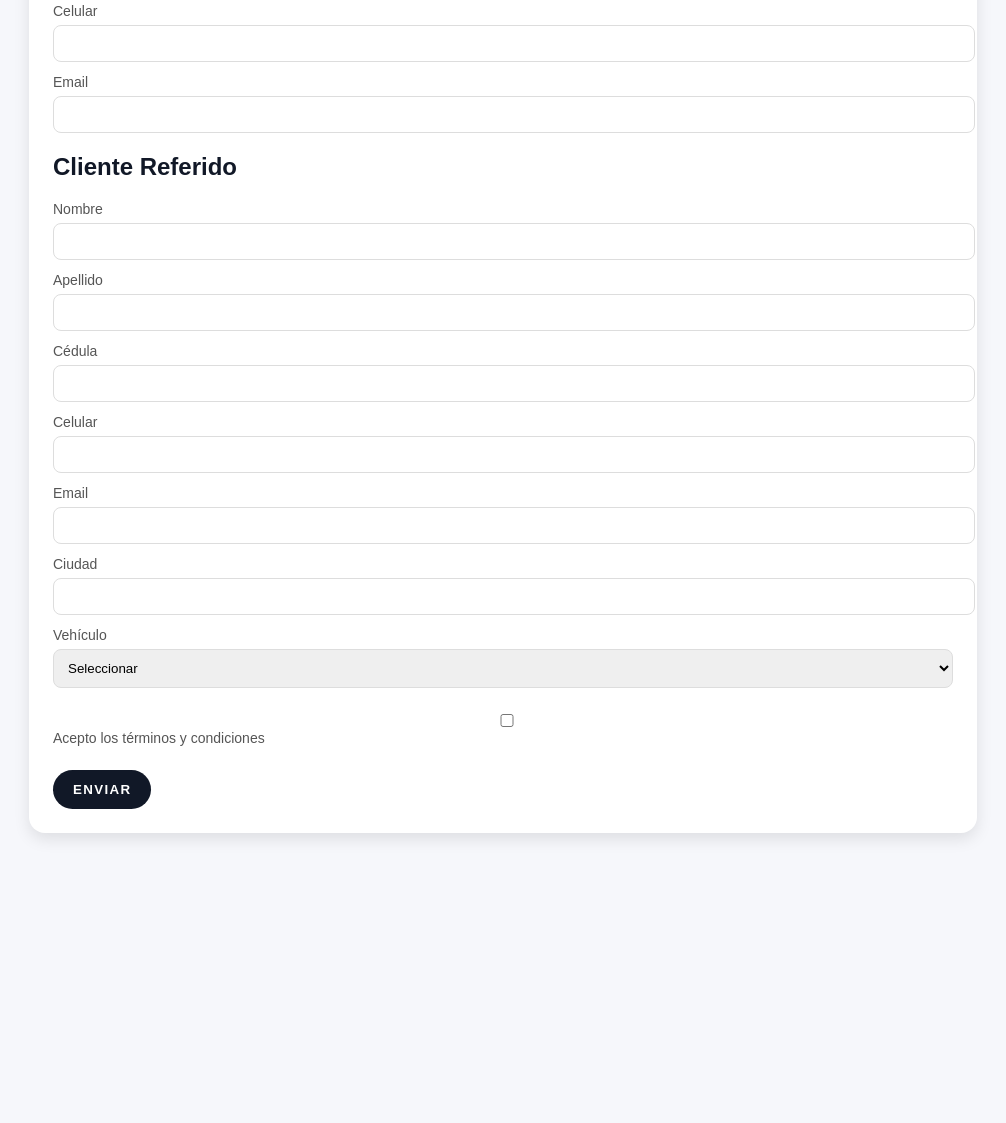
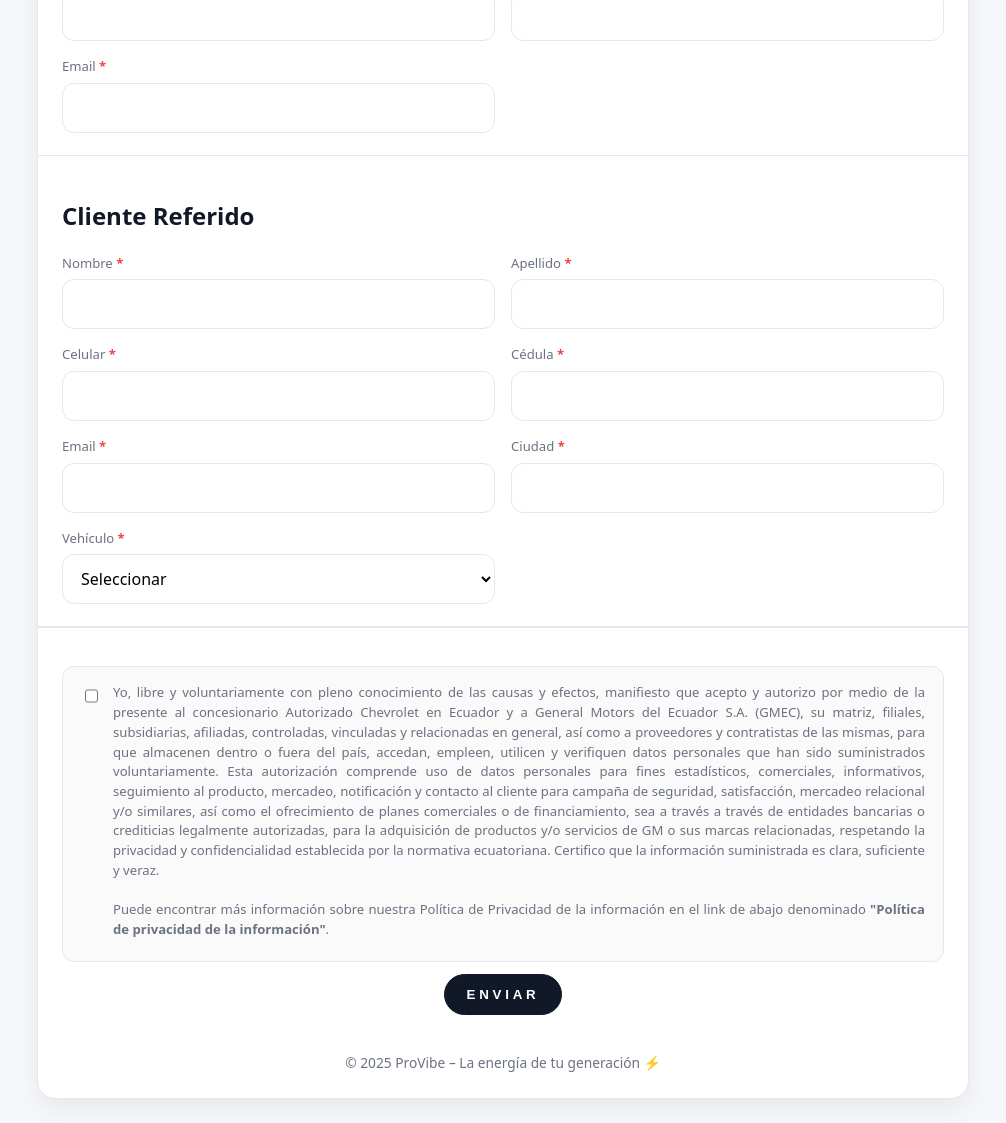
Before and after one commit to lgespinoza2-create/provibeform, a plain HTML site: page index.html in a window 1280 px wide. Shown: the part 480-1603 px from the top of the page, without its empty margins (137-1143 px from the left). Before the commit the page ends 1353 px from the top, so only its background shows below. Drawn offline with Linux system fonts and the light colour scheme.

Commit message:
Update index.html

```diff
--- a/index.html
+++ b/index.html
@@ -5,100 +5,191 @@
   <meta name="viewport" content="width=device-width, initial-scale=1" />
   <title>PLAN REFIERE - ProVibe</title>
   <style>
-    body {
-      font-family: Arial, sans-serif;
-      background: #f6f7fb;
-      margin: 0;
-      color: #111827;
+    :root{
+      --bg:#f6f7fb;
+      --card:#ffffff;
+      --ink:#111827;
+      --muted:#6b7280;
+      --line:#e5e7eb;
+      --primary:#111827;
+      --accent:#2563eb;
+      --radius:18px;
     }
-    .wrap {
-      max-width: 900px;
+    *{box-sizing:border-box}
+    html,body{height:100%}
+    body{
+      margin:0;
+      background:var(--bg);
+      color:var(--ink);
+      font-family: ui-sans-serif, system-ui, -apple-system, Segoe UI, Roboto, Helvetica, Arial;
+      line-height:1.5;
+    }
+    .wrap{
+      max-width: 980px;
       margin: 40px auto;
-      background: white;
       padding: 24px;
-      border-radius: 16px;
-      box-shadow: 0 6px 16px rgba(0,0,0,0.1);
     }
-    header {
-      display: flex;
-      justify-content: space-between;
-      align-items: center;
-      border-bottom: 2px solid #e5e7eb;
-      padding-bottom: 12px;
-      margin-bottom: 24px;
+    .card{
+      background: var(--card);
+      border:1px solid var(--line);
+      border-radius: var(--radius);
+      box-shadow: 0 10px 24px rgba(0,0,0,.06);
+      overflow:hidden;
     }
-    header img {
-      width: 120px;
+    header{
+      display:flex;
+      align-items:center;
+      justify-content:space-between;
+      gap:12px;
+      padding: 20px 28px;
+      border-bottom:1px solid var(--line);
     }
-    h1 {
-      text-transform: uppercase;
-      letter-spacing: .1em;
+    header img{
+      width:150px;
+      height:auto;
     }
-    label {
-      display: block;
-      margin-top: 12px;
-      font-size: 14px;
-      color: #555;
+    .title-block{
+      flex:1;
+      text-align:right;
     }
-    input, select {
-      width: 100%;
-      padding: 10px;
-      border: 1px solid #ddd;
-      border-radius: 8px;
-      margin-top: 6px;
+    .title-block h1{
+      margin:0;
+      font-size:clamp(22px,3vw,30px);
+      letter-spacing:.12em;
+      text-transform:uppercase;
+      color:var(--primary);
     }
-    button {
-      margin-top: 24px;
-      padding: 12px 20px;
-      border: none;
-      background: #111827;
-      color: white;
+    .title-block span{
+      display:block;
+      font-size:.9rem;
+      color:var(--muted);
+      font-style:italic;
+    }
+    .blue-lightning{
+      color:#2563eb;
+      font-weight:bold;
+    }
+    .section{
+      padding: 22px 24px;
+      border-bottom:1px solid var(--line);
+    }
+    .grid{
+      display:grid;
+      grid-template-columns: repeat(12, 1fr);
+      gap:16px;
+    }
+    .field{grid-column: span 12;}
+    @media (min-width:640px){
+      .field.sm-6{grid-column: span 6}
+    }
+    label{
+      display:block;
+      font-size:.82rem;
+      color:var(--muted);
+      margin-bottom:6px;
+    }
+    input, select{
+      width:100%;
+      border:1px solid var(--line);
+      border-radius:12px;
+      padding:12px 14px;
+      font:inherit;
+      background:white;
+      outline:none;
+    }
+    input:focus, select:focus{
+      border-color:#cbd5e1;
+      box-shadow: 0 0 0 4px rgba(37,99,235,.08);
+    }
+    .required::after{
+      content:" *";
+      color:#ef4444;
+      font-weight:700;
+    }
+    .actions{
+      display:flex;
+      flex-direction:column;
+      align-items:center;
+      padding: 22px 24px 28px;
+      border-top:1px solid var(--line);
+    }
+    .btn{
+      appearance:none;
+      border:1px solid var(--primary);
+      background:var(--primary);
+      color:white;
+      padding:12px 22px;
       border-radius: 999px;
-      cursor: pointer;
-      text-transform: uppercase;
-      letter-spacing: .1em;
-      font-weight: bold;
+      font-weight:700;
+      letter-spacing:.28em;
+      text-transform:uppercase;
+      cursor:pointer;
+      margin-top:12px;
     }
-    button:hover {
-      background: #2563eb;
+    .consent{
+      margin-top: 16px;
+      background:#fafafa;
+      border:1px solid var(--line);
+      border-radius:12px;
+      padding:16px 18px;
+      font-size:.92rem;
+      color:#1f2937;
+      text-align:justify;
+    }
+    .consent label{
+      display:flex;
+      align-items:flex-start;
+      gap:12px;
+    }
+    .consent input[type="checkbox"]{
+      width:20px;height:20px;margin-top:3px;
+      accent-color: var(--accent);
+    }
+    .help{
+      padding:10px 24px 24px;
+      color:var(--muted);
+      font-size:.86rem;
+      text-align:center;
     }
   </style>
 </head>
 <body>
   <div class="wrap">
+    <div class="card">
       <header>
-      <img src="logoprovibe.png" alt="Logo ProVibe">
+        <!-- Si en GitHub tu archivo se llama distinto, cámbialo aquí -->
+        <img src="logoprovibe.png" alt="Logo ProVibe" />
+        <div class="title-block">
           <h1>Plan Refiere</h1>
+          <span>Impulsando conexiones con energía <span class="blue-lightning">⚡</span> ProVibe</span>
+        </div>
       </header>
 
+      <!-- FORM: añadí id para el JS y required en consentimiento -->
       <form id="proVibeForm">
+        <section class="section">
           <h2>Referente</h2>
-      <label>Nombre</label>
-      <input type="text" id="ref_nombre" required>
-      <label>Apellido</label>
-      <input type="text" id="ref_apellido" required>
-      <label>Cédula</label>
-      <input type="text" id="ref_cedula" required>
-      <label>Celular</label>
-      <input type="text" id="ref_celular" required>
-      <label>Email</label>
-      <input type="email" id="ref_email" required>
+          <div class="grid">
+            <div class="field sm-6"><label class="required" for="ref_nombre">Nombre</label><input id="ref_nombre" name="ref_nombre" type="text" required></div>
+            <div class="field sm-6"><label class="required" for="ref_apellido">Apellido</label><input id="ref_apellido" name="ref_apellido" type="text" required></div>
+            <div class="field sm-6"><label class="required" for="ref_cedula">Cédula</label><input id="ref_cedula" name="ref_cedula" type="text" required></div>
+            <div class="field sm-6"><label class="required" for="ref_celular">Celular</label><input id="ref_celular" name="ref_celular" type="tel" required></div>
+            <div class="field sm-6"><label class="required" for="ref_email">Email</label><input id="ref_email" name="ref_email" type="email" required></div>
+          </div>
+        </section>
 
+        <section class="section">
           <h2>Cliente Referido</h2>
-      <label>Nombre</label>
-      <input type="text" id="cli_nombre" required>
-      <label>Apellido</label>
-      <input type="text" id="cli_apellido" required>
-      <label>Cédula</label>
-      <input type="text" id="cli_cedula" required>
-      <label>Celular</label>
-      <input type="text" id="cli_celular" required>
-      <label>Email</label>
-      <input type="email" id="cli_email" required>
-      <label>Ciudad</label>
-      <input type="text" id="cli_ciudad" required>
-      <label>Vehículo</label>
-      <select id="cli_vehiculo" required>
+          <div class="grid">
+            <div class="field sm-6"><label class="required" for="cli_nombre">Nombre</label><input id="cli_nombre" name="cli_nombre" type="text" required></div>
+            <div class="field sm-6"><label class="required" for="cli_apellido">Apellido</label><input id="cli_apellido" name="cli_apellido" type="text" required></div>
+            <div class="field sm-6"><label class="required" for="cli_celular">Celular</label><input id="cli_celular" name="cli_celular" type="tel" required></div>
+            <div class="field sm-6"><label class="required" for="cli_cedula">Cédula</label><input id="cli_cedula" name="cli_cedula" type="text" required></div>
+            <div class="field sm-6"><label class="required" for="cli_email">Email</label><input id="cli_email" name="cli_email" type="email" required></div>
+            <div class="field sm-6"><label class="required" for="cli_ciudad">Ciudad</label><input id="cli_ciudad" name="cli_ciudad" type="text" required></div>
+            <div class="field sm-6">
+              <label class="required" for="cli_vehiculo">Vehículo</label>
+              <select id="cli_vehiculo" name="cli_vehiculo" required>
                 <option value="">Seleccionar</option>
                 <option>Chevrolet Onix</option>
                 <option>Chevrolet Spark EUV</option>
@@ -107,50 +198,63 @@
                 <option>Chevrolet N400</option>
                 <option>Chevrolet Colorado</option>
               </select>
+            </div>
+          </div>
+        </section>
 
-      <label style="margin-top: 20px;">
-        <input type="checkbox" required> Acepto los términos y condiciones
+        <div class="actions">
+          <div class="consent">
+            <label>
+              <input type="checkbox" id="consent" name="consent" required>
+              <span>
+                Yo, libre y voluntariamente con pleno conocimiento de las causas y efectos, manifiesto que acepto y autorizo por medio de la presente al concesionario Autorizado Chevrolet en Ecuador y a General Motors del Ecuador S.A. (GMEC), su matriz, filiales, subsidiarias, afiliadas, controladas, vinculadas y relacionadas en general, así como a proveedores y contratistas de las mismas, para que almacenen dentro o fuera del país, accedan, empleen, utilicen y verifiquen datos personales que han sido suministrados voluntariamente. Esta autorización comprende uso de datos personales para fines estadísticos, comerciales, informativos, seguimiento al producto, mercadeo, notificación y contacto al cliente para campaña de seguridad, satisfacción, mercadeo relacional y/o similares, así como el ofrecimiento de planes comerciales o de financiamiento, sea a través a través de entidades bancarias o crediticias legalmente autorizadas, para la adquisición de productos y/o servicios de GM o sus marcas relacionadas, respetando la privacidad y confidencialidad establecida por la normativa ecuatoriana. Certifico que la información suministrada es clara, suficiente y veraz.
+                <br><br>
+                Puede encontrar más información sobre nuestra Política de Privacidad de la información en el link de abajo denominado <strong>"Política de privacidad de la información"</strong>.
+              </span>
             </label>
+          </div>
+          <button class="btn" type="submit">Enviar</button>
+        </div>
 
-      <button type="submit">Enviar</button>
+        <div class="help">© 2025 ProVibe – La energía de tu generación <span class="blue-lightning">⚡</span></div>
       </form>
     </div>
+  </div>
 
+  <!-- Envío a Google Sheets (Apps Script) -->
   <script>
-    document.getElementById("proVibeForm").addEventListener("submit", function(e) {
+    const SCRIPT_URL = "https://script.google.com/macros/s/AKfycbzTRBZ6bOP8-l3Tw6kS6FQA7nlJ2VNFJ2yqqkckNl-dRExbWLKWXn6AcVUtMyZvuE1G/exec";
+
+    document.getElementById("proVibeForm").addEventListener("submit", async (e) => {
       e.preventDefault();
-
       const data = {
-        ref_nombre: document.getElementById("ref_nombre").value,
-        ref_apellido: document.getElementById("ref_apellido").value,
-        ref_cedula: document.getElementById("ref_cedula").value,
+        ref_nombre:  document.getElementById("ref_nombre").value,
+        ref_apellido:document.getElementById("ref_apellido").value,
+        ref_cedula:  document.getElementById("ref_cedula").value,
         ref_celular: document.getElementById("ref_celular").value,
-        ref_email: document.getElementById("ref_email").value,
-        cli_nombre: document.getElementById("cli_nombre").value,
-        cli_apellido: document.getElementById("cli_apellido").value,
-        cli_cedula: document.getElementById("cli_cedula").value,
+        ref_email:   document.getElementById("ref_email").value,
+        cli_nombre:  document.getElementById("cli_nombre").value,
+        cli_apellido:document.getElementById("cli_apellido").value,
+        cli_cedula:  document.getElementById("cli_cedula").value,
         cli_celular: document.getElementById("cli_celular").value,
-        cli_email: document.getElementById("cli_email").value,
-        cli_ciudad: document.getElementById("cli_ciudad").value,
-        cli_vehiculo: document.getElementById("cli_vehiculo").value
+        cli_email:   document.getElementById("cli_email").value,
+        cli_ciudad:  document.getElementById("cli_ciudad").value,
+        cli_vehiculo:document.getElementById("cli_vehiculo").value
       };
 
-      fetch("https://script.google.com/macros/s/AKfycbzTRBZ6bOP8-l3Tw6kS6FQA7nlJ2VNFJ2yqqkckNl-dRExbWLKWXn6AcVUtMyZvuE1G/exec", {
-        method: "POST",
-        body: JSON.stringify(data)
-      })
-      .then(res => {
-        if (res.ok) {
+      try{
+        const res = await fetch(SCRIPT_URL, { method:"POST", body: JSON.stringify(data) });
+        if(res.ok){
           alert("✅ Envío exitoso. Los datos fueron registrados correctamente.");
-          document.getElementById("proVibeForm").reset();
-        } else {
+          e.target.reset();
+          document.getElementById("consent").checked = false;
+        }else{
           alert("⚠️ Error al enviar los datos. Intenta nuevamente.");
         }
-      })
-      .catch(err => {
+      }catch(err){
         console.error(err);
-        alert("❌ Error de conexión al servidor.");
-      });
+        alert("❌ Error de conexión. Verifica tu red.");
+      }
     });
   </script>
 </body>
```
Lines whose indentation alone changed are shown as unchanged.
